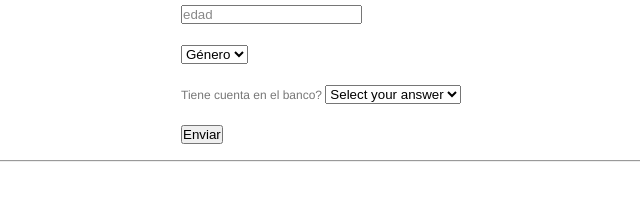
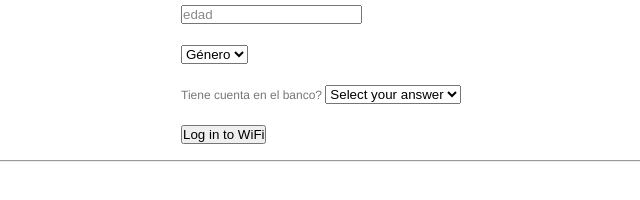
Before and after one commit to jzxn11/portal_cautivo, a website: page public/index.html in a window 1280 px wide. Both pictures are taken after a click on the button "Iniciar sesión en WiFi". Shown: the full height of the page, 259-899 px from the left. Drawn offline with Linux system fonts and the light colour scheme.

Commit message:
Update index.html

```diff
--- a/public/index.html
+++ b/public/index.html
@@ -43,8 +43,8 @@
                 </select>
                 </fieldset>
             <fieldset>
-                <button type="submit">Enviar</button>
-            </fieldset>
+          <button type="submit" >Log in to WiFi</button>
+        </fieldset>
         </form>
     </div>
     <hr>
```
